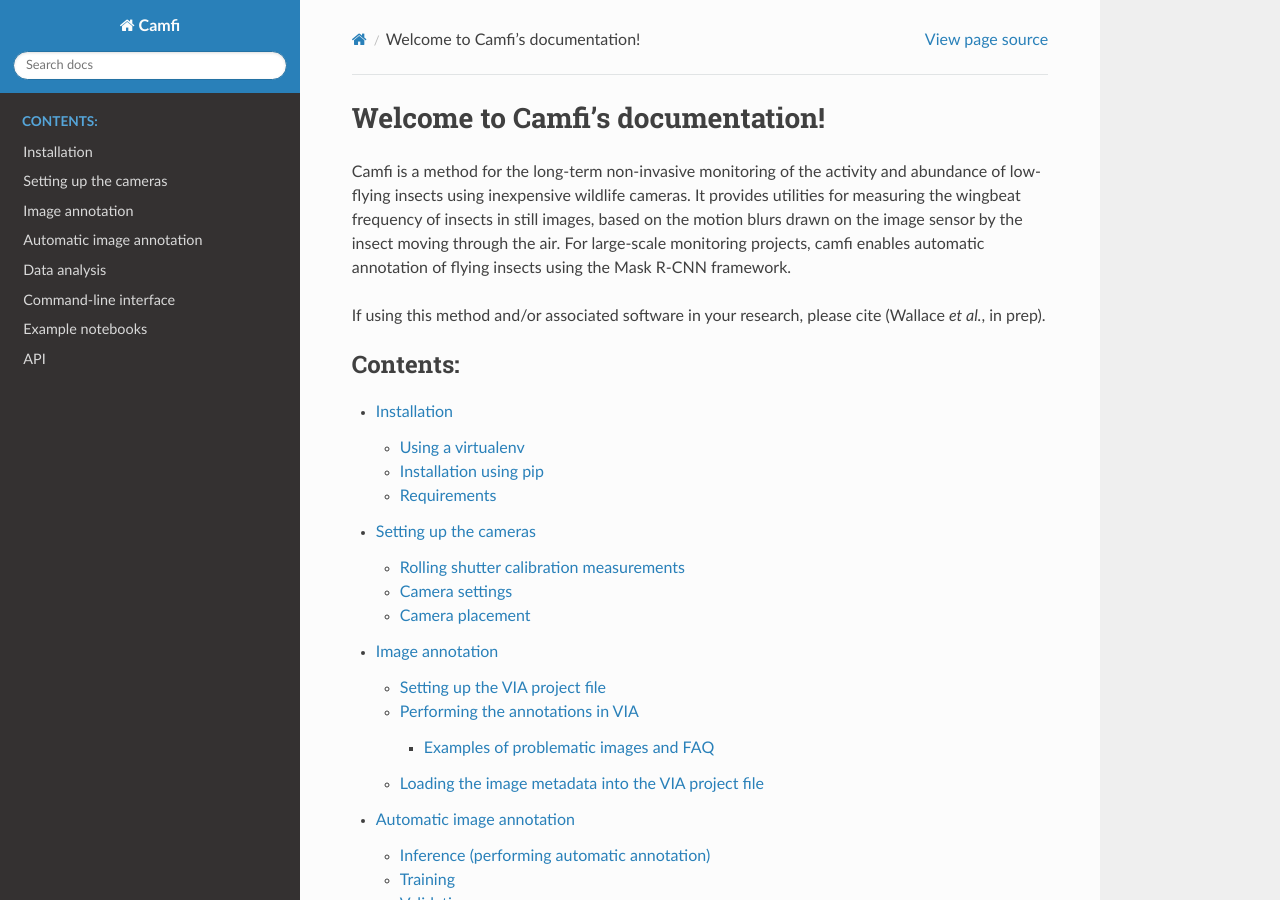
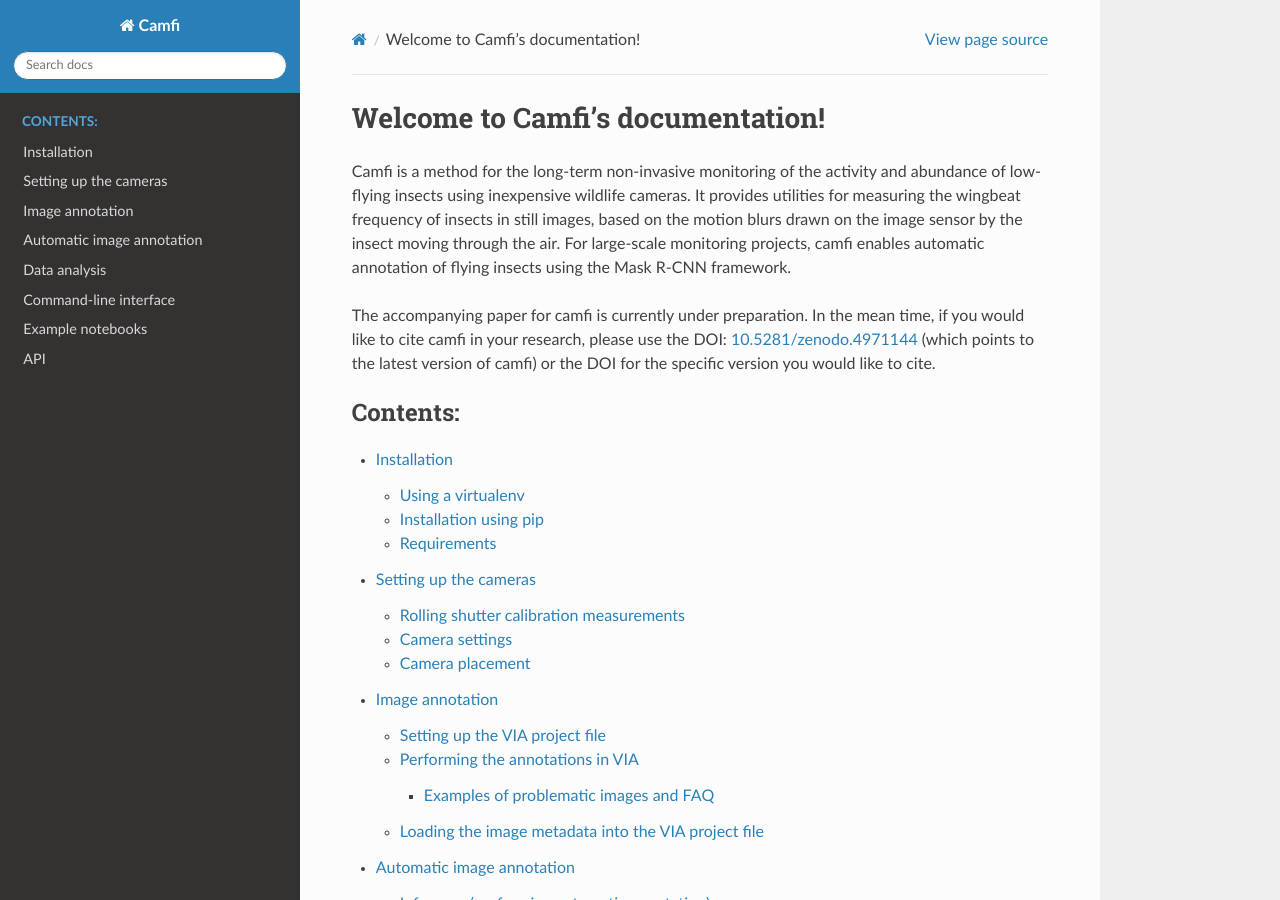
Before and after one commit to J-Wall/camfi, a Sphinx documentation site: the page built from docs/index.rst, in a window 1280 px wide and 900 px high. Built offline with Sphinx 7.4.7 and the Read the Docs theme 2.0.0, drawn with Linux system fonts in a browser that asks for light colours.

Commit message:
Use DOI for citations for now

```diff
--- a/docs/index.rst
+++ b/docs/index.rst
@@ -8,8 +8,13 @@ based on the motion blurs drawn on the image sensor by the insect moving
 through the air. For large-scale monitoring projects, camfi enables automatic
 annotation of flying insects using the Mask R-CNN framework.
 
-If using this method and/or associated software in your research, please cite
-(Wallace *et al.*, in prep).
+The accompanying paper for camfi is currently under preparation.
+In the mean time, if you would like to cite camfi in your research,
+please use the DOI: `10.5281/zenodo.4971144`_
+(which points to the latest version of camfi)
+or the DOI for the specific version you would like to cite.
+
+.. _10.5281/zenodo.4971144: https://doi.org/10.5281/zenodo.4971144
 
 .. toctree::
    :maxdepth: 3
```
